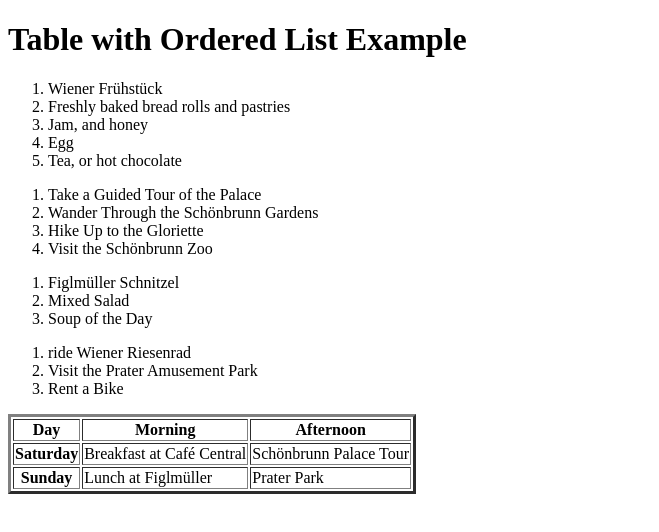
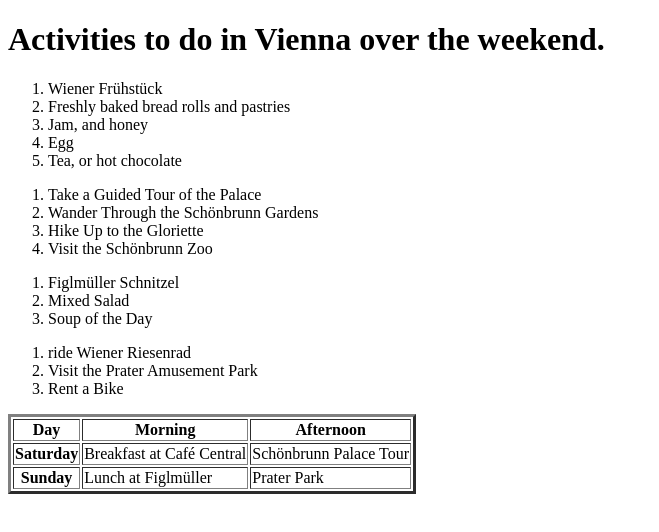
Before and after one commit to shohre-shadman/codefactory-exercises-2025, a plain HTML site: page exercises/html/day2/table.html in a window 1280 px wide. Shown: the whole page, without its empty margins (0-659 px from the left). Drawn offline with Linux system fonts and the light colour scheme.

Commit message:
change the h1

```diff
--- a/exercises/html/day2/table.html
+++ b/exercises/html/day2/table.html
@@ -7,7 +7,7 @@
 
 </head>
 <body>
-    <h1>Table with Ordered List Example</h1>
+    <h1>Activities to do in Vienna over the weekend.</h1>
     <table border="3">
         <tr align="center">
               <th>Day</th>
```
